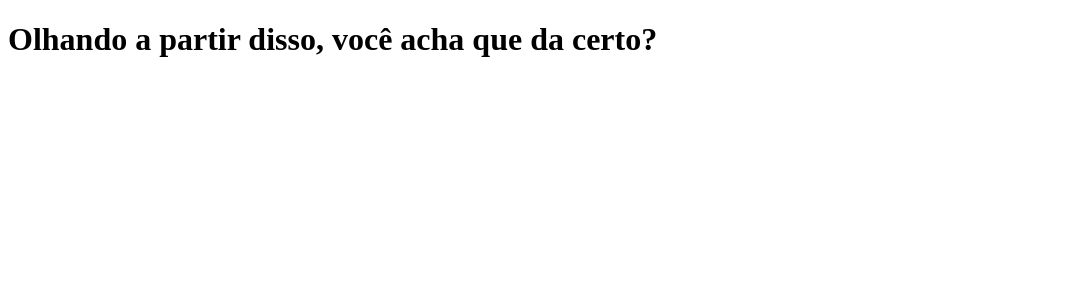
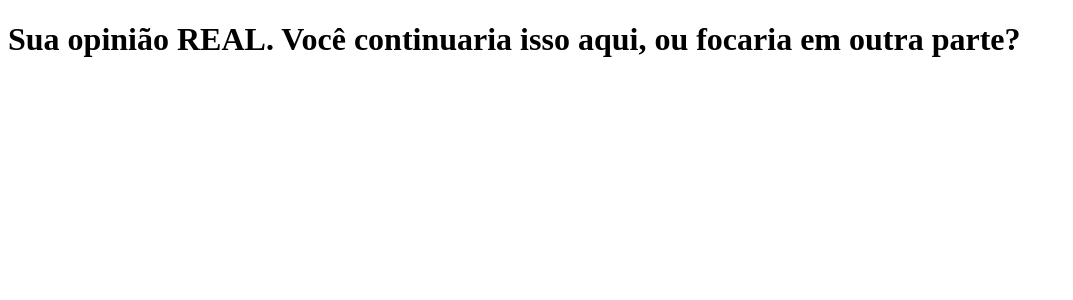
Before and after one commit to LeticiaCavalariDelchello/tabnews-clone, a Next.js app: page / in a window 1280 px wide. Shown: the top 300 px of the page, without its empty margins (0-1073 px from the left). Built offline with nearby package versions, Linux system fonts and the light colour scheme.

Commit message:
alterando o texto principal

```diff
--- a/pages/index.js
+++ b/pages/index.js
@@ -1,5 +1,5 @@
 function Home() {
-    return <h1>Olhando a partir disso, você acha que da certo?</h1>
+    return <h1>Sua opinião REAL. Você continuaria isso aqui, ou focaria em outra parte?</h1>
 }
 
 export default Home;
```
